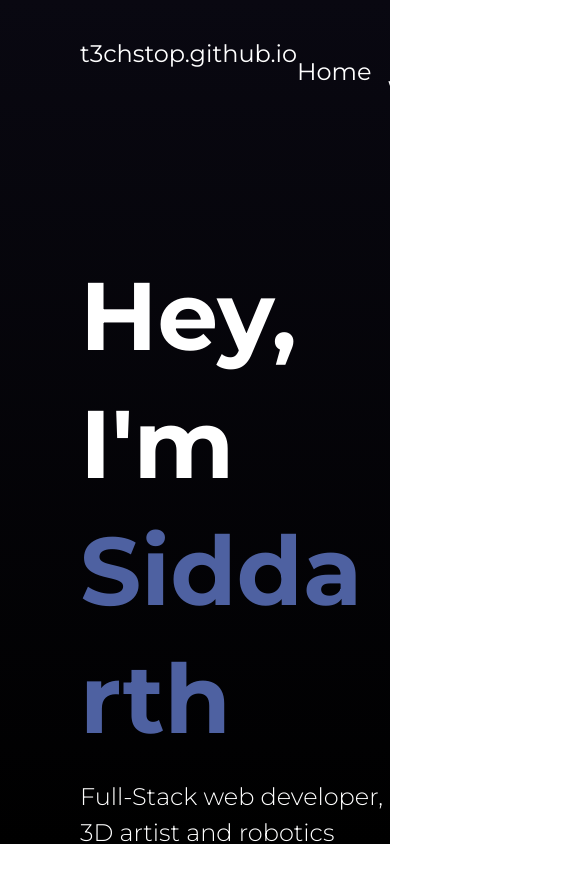
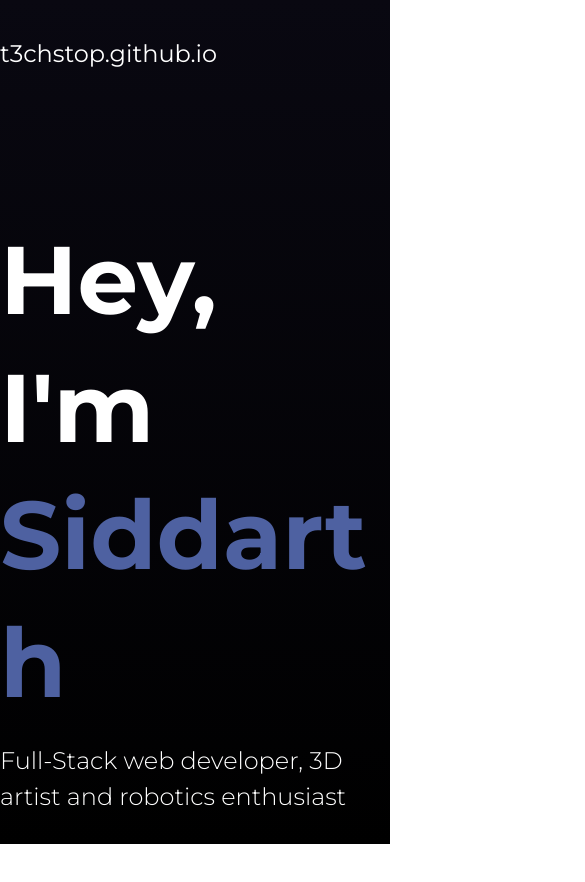
Before and after one commit to t3chstop/portfolio-v5, a React (Vite) app: page / in a window 390 px wide. Shown: the top 882 px of the page, 585 px wide, since content can reach past the window. After the commit the page ends 844 px from the top, so only its background shows below. Built offline with nearby package versions, Linux system fonts and the light colour scheme.

Commit message:
fix responsiveness of navbar

```diff
--- a/src/components/Header.tsx
+++ b/src/components/Header.tsx
@@ -7,7 +7,7 @@ export function Header() {
     const handleToggle = () => setShow(!show);
 
     return (
-            <Box textAlign='left' pt='36' pl='20'>
+            <Box textAlign='left' pt='36' pl={[0, 10, 20]}>
                 <Heading as='h1' fontWeight='bold' fontSize='8xl' color='white'>Hey, I'm <Heading as='span' fontWeight='bold' fontSize='8xl' color='blue.400'>Siddarth</Heading></Heading>
                 <Text fontWeight='light' fontSize='24px' pt='16px' maxWidth='xl' color='white'>Full-Stack web developer, 3D artist and robotics enthusiast</Text>
             </Box>
--- a/src/components/Navbar.tsx
+++ b/src/components/Navbar.tsx
@@ -3,18 +3,18 @@ import {
     Breadcrumb,
     BreadcrumbItem,
     BreadcrumbLink,
-    BreadcrumbSeparator,
     Flex,
-    Heading,
     Link,
     Spacer,
-    Text,
+    Hide,
+    Box,
   } from '@chakra-ui/react'
 
 
 export function Navbar() {
     return (
-        <Flex alignContent='right' pt='9' pr='20' pl='20'>
+        <Box alignContent='right' pt='9' pr='20' pl={[0, 10, 20]} id='nav'>
+            <Flex display={{base: 'none', sm:'none', md:'none', lg:'flex'}}>
                 <Link href='#' color='white' fontSize='2xl'>t3chstop.github.io</Link>
                 <Spacer />
                 <Breadcrumb separator='' fontSize='2xl' color='white'>
@@ -35,5 +35,11 @@ export function Navbar() {
                     </BreadcrumbItem>
                 </Breadcrumb>
             </Flex>
+
+            <Flex display={{base: 'flex', sm:'flex', md:'flex', lg:'none'}}>
+                <Link href='#' color='white' fontSize='2xl'>t3chstop.github.io</Link>
+            </Flex>
+        </Box>
+
     )
 }
```
Lines whose indentation alone changed are shown as unchanged.
